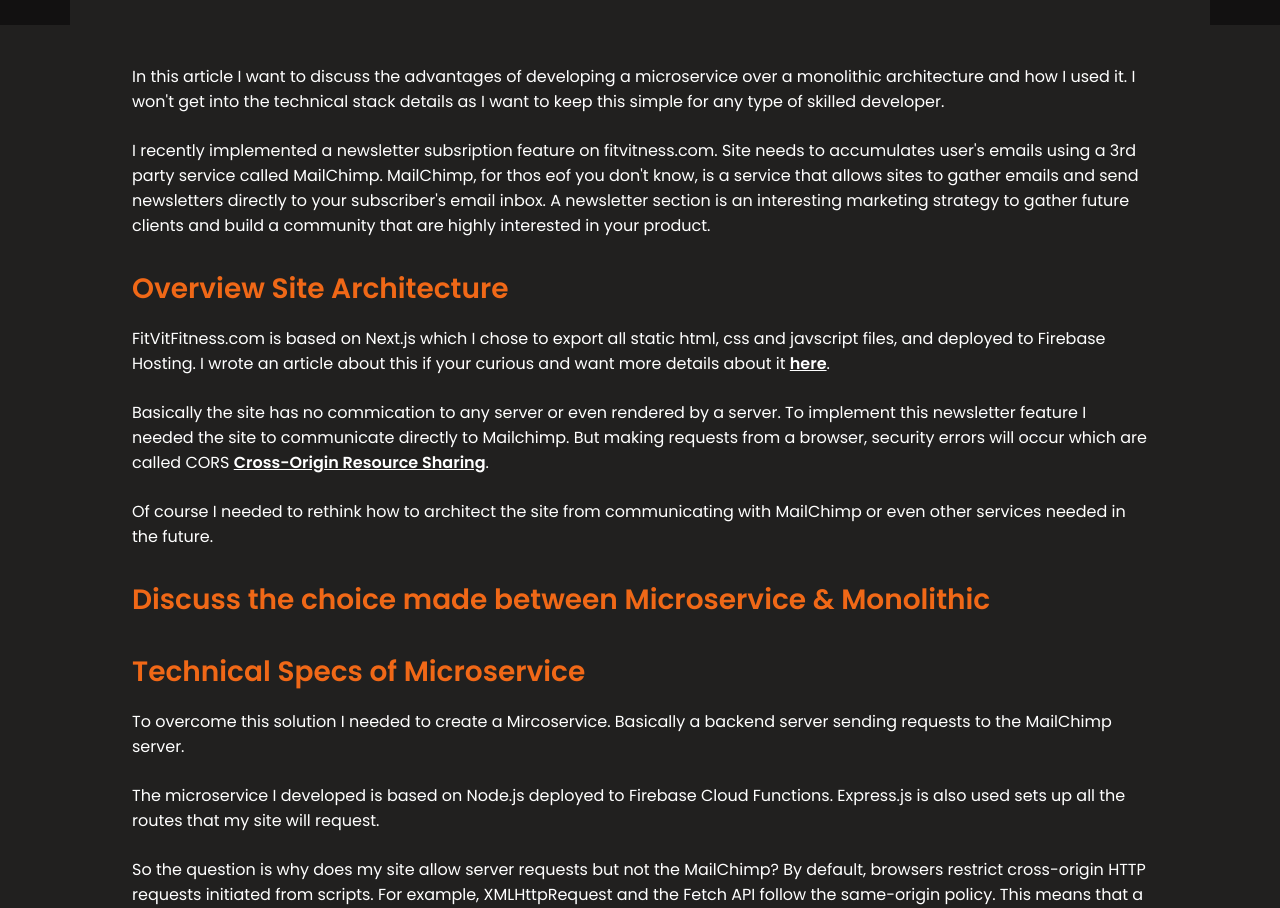
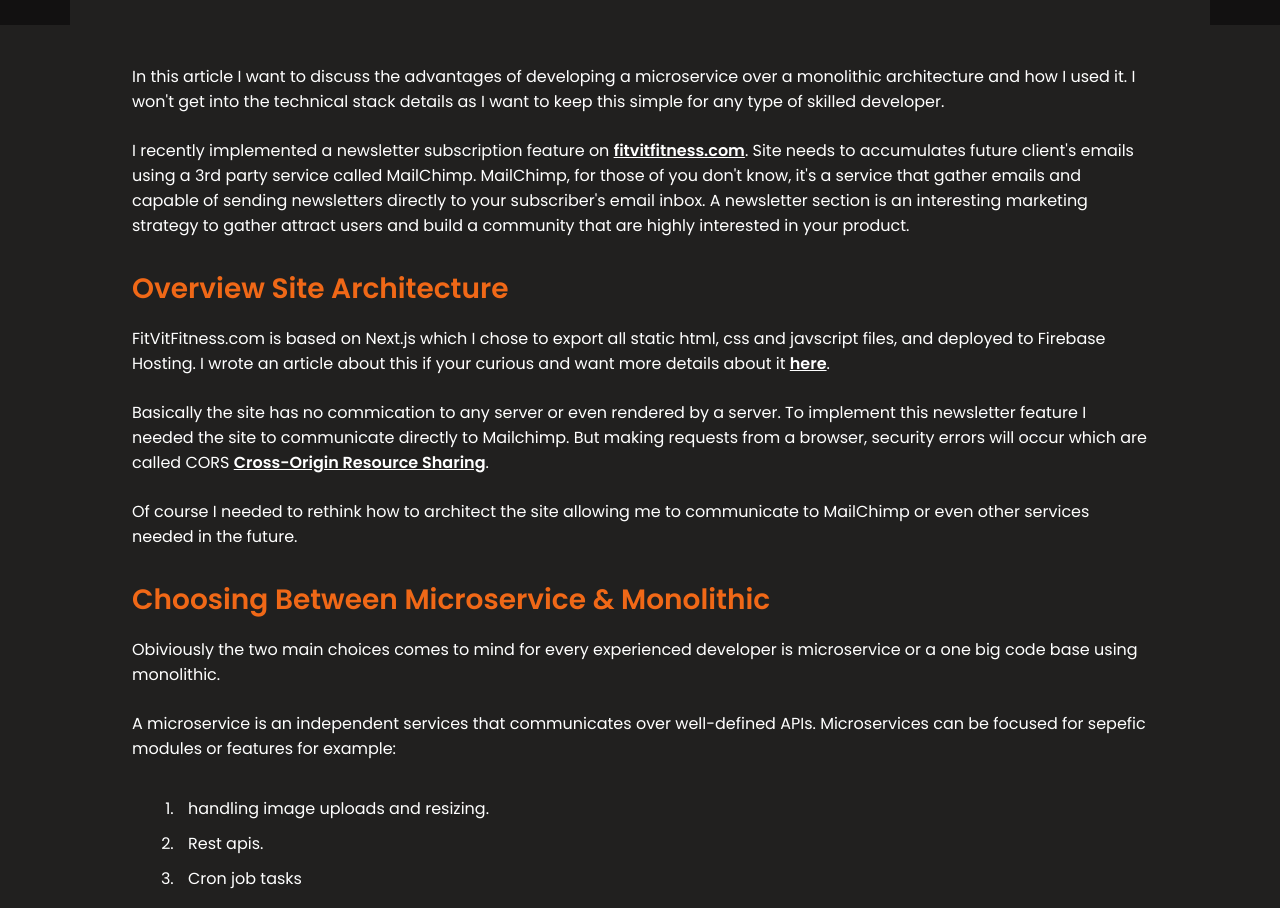
Before and after one commit to JGSolutions/jerry-gagliano, a Next.js app: page /posts/microservices-architecture-over-monolithic in a window 1280 px wide. Shown: the part 360-1268 px from the top of the page. Built offline with nearby package versions, Linux system fonts and the light colour scheme.

Commit message:
more content

```diff
--- a/pages/posts/microservices-architecture-over-monolithic.mdx
+++ b/pages/posts/microservices-architecture-over-monolithic.mdx
@@ -5,11 +5,9 @@
 In this article I want to discuss the advantages of developing a microservice over a monolithic architecture and how I used it.
 I won't get into the technical stack details as I want to keep this simple for any type of skilled developer.
 
-I recently implemented a newsletter subsription feature on fitvitness.com. Site needs to accumulates user's emails using a 3rd party service
-called MailChimp. MailChimp, for thos eof you don't know, is a service that allows sites to gather emails and send newsletters directly to your subscriber's email inbox.
-A newsletter section is an interesting marketing strategy to gather future clients and build a community that are highly interested in your product.
-
-
+I recently implemented a newsletter subscription feature on [fitvitfitness.com](https://www.fitvitfitness.com). Site needs to accumulates future client's emails using a 3rd party service
+called MailChimp. MailChimp, for those of you don't know, it's a service that gather emails and capable of sending newsletters directly to your subscriber's email inbox.
+A newsletter section is an interesting marketing strategy to gather attract users and build a community that are highly interested in your product.
 
 ## Overview Site Architecture
 
@@ -20,9 +18,19 @@
 communicate directly to Mailchimp. But making requests from a browser, security errors will occur which are called
 CORS [Cross-Origin Resource Sharing](https://developer.mozilla.org/en-US/docs/Web/HTTP/CORS).
 
-Of course I needed to rethink how to architect the site from communicating with MailChimp or even other services needed in the future.
+Of course I needed to rethink how to architect the site allowing me to communicate to MailChimp or even other services needed in the future.
 
-## Discuss the choice made between Microservice & Monolithic
+## Choosing Between Microservice & Monolithic
+
+Obiviously the two main choices comes to mind for every experienced developer is microservice or a one big code base using monolithic.
+
+A microservice is an independent services that communicates over well-defined APIs. Microservices can be focused for sepefic modules or features for example:
+
+- handling image uploads and resizing.
+- Rest apis.
+- Cron job tasks
+
+A Monolithic architecture, all features or modules are tightly coupled and run as a single service. Basically having one code base that has all the features.
 
 ## Technical Specs of Microservice
 
```
